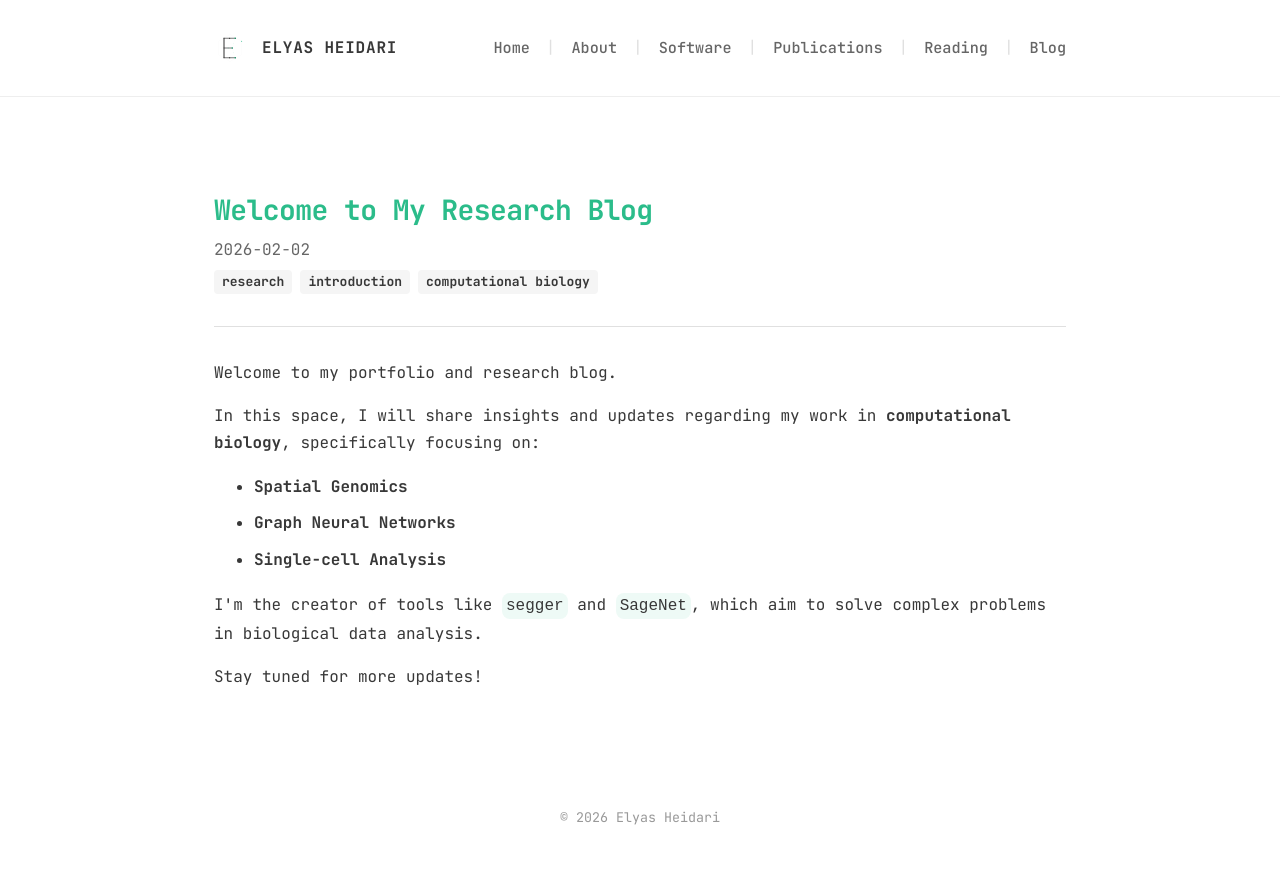
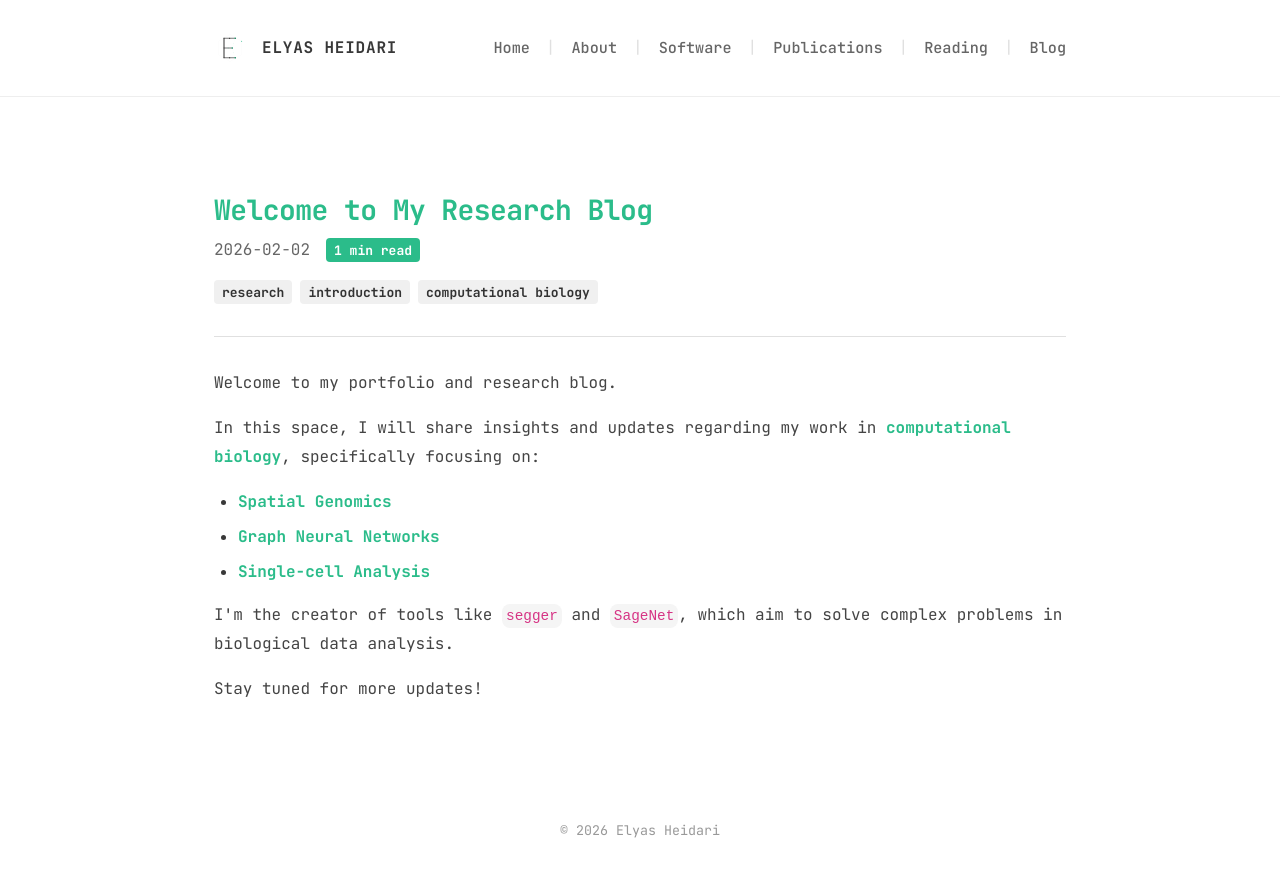
Before and after one commit to EliHei2/elihei2.github.io, a Next.js app: page /blog/welcome in a window 1280 px wide. Shown: the top 874 px of the page. Built offline with nearby package versions, Linux system fonts and the light colour scheme.

Commit message:
Blog: Added reading time and enhanced styling with colors

```diff
--- a/package.json
+++ b/package.json
@@ -17,7 +17,8 @@
     "next": "16.1.6",
     "react": "19.2.3",
     "react-dom": "19.2.3",
-    "react-markdown": "^10.1.0"
+    "react-markdown": "^10.1.0",
+    "rehype-raw": "^7.0.0"
   },
   "devDependencies": {
     "@types/node": "^20",
--- a/src/app/blog/[slug]/page.tsx
+++ b/src/app/blog/[slug]/page.tsx
@@ -6,9 +6,16 @@ import Chip from '@mui/material/Chip';
 import ReactMarkdown from 'react-markdown';
 import { Metadata } from 'next';
 import Divider from '@mui/material/Divider';
+import rehypeRaw from 'rehype-raw';
 
 interface Props {
     params: Promise<{ slug: string }>;
+}
+
+// Calculate reading time (average 200 words per minute)
+function calculateReadingTime(content: string): number {
+    const words = content.trim().split(/\s+/).length;
+    return Math.ceil(words / 200);
 }
 
 export async function generateStaticParams() {
@@ -44,35 +51,61 @@ export default async function BlogPost({ params }: Props) {
         );
     }
 
+    const readingTime = calculateReadingTime(post.content);
+
     return (
         <Container maxWidth="md" sx={{ py: 8 }}>
-            <Typography variant="h2" component="h1" gutterBottom>
+            <Typography variant="h2" component="h1" gutterBottom sx={{ fontWeight: 800 }}>
                 {post.title}
             </Typography>
-            <Typography variant="subtitle1" color="text.secondary" gutterBottom>
-                {post.date}
-            </Typography>
 
-            <Box sx={{ display: 'flex', gap: 1, mb: 4 }}>
+            <Box sx={{ display: 'flex', alignItems: 'center', gap: 2, mb: 2, flexWrap: 'wrap' }}>
+                <Typography variant="subtitle1" color="text.secondary">
+                    {post.date}
+                </Typography>
+                <Chip
+                    label={`${readingTime} min read`}
+                    size="small"
+                    sx={{ bgcolor: '#2BBC8A', color: '#fff', fontWeight: 600 }}
+                />
+            </Box>
+
+            <Box sx={{ display: 'flex', gap: 1, mb: 4, flexWrap: 'wrap' }}>
                 {post.tags?.map((tag) => (
-                    <Chip key={tag} label={tag} size="small" />
+                    <Chip
+                        key={tag}
+                        label={tag}
+                        size="small"
+                        sx={{ bgcolor: '#f0f0f0', fontWeight: 600, color: '#333' }}
+                    />
                 ))}
             </Box>
 
             <Divider sx={{ mb: 4 }} />
 
             <Box sx={{
-                '& h1': { typography: 'h3', mt: 4, mb: 2 },
-                '& h2': { typography: 'h4', mt: 3, mb: 2 },
-                '& h3': { typography: 'h5', mt: 2, mb: 1 },
-                '& p': { typography: 'body1', mb: 2, lineHeight: 1.7 },
-                '& li': { typography: 'body1', mb: 1 },
-                '& code': { bgcolor: 'action.hover', p: 0.5, borderRadius: 1, fontFamily: 'monospace' },
-                '& pre': { bgcolor: '#2d2d2d', color: '#fff', p: 2, borderRadius: 2, overflowX: 'auto', mb: 2 },
+                '& h1': { typography: 'h3', mt: 5, mb: 2, fontWeight: 800, color: '#2BBC8A' },
+                '& h2': { typography: 'h4', mt: 4, mb: 2, fontWeight: 700, color: '#383838', borderBottom: '2px solid #2BBC8A', pb: 1 },
+                '& h3': { typography: 'h5', mt: 3, mb: 1, fontWeight: 700, color: '#555' },
+                '& p': { typography: 'body1', mb: 2, lineHeight: 1.8, color: '#444' },
+                '& li': { typography: 'body1', mb: 1, lineHeight: 1.7 },
+                '& strong': { color: '#2BBC8A', fontWeight: 700 },
+                '& em': { color: '#666', fontStyle: 'italic' },
+                '& code': { bgcolor: '#f5f5f5', color: '#d63384', p: 0.5, borderRadius: 1, fontFamily: 'monospace', fontSize: '0.9em' },
+                '& pre': { bgcolor: '#1a1a1a', color: '#f8f8f2', p: 3, borderRadius: 2, overflowX: 'auto', mb: 3 },
                 '& pre code': { bgcolor: 'transparent', p: 0, color: 'inherit' },
-                '& blockquote': { borderLeft: '4px solid #ccc', pl: 2, fontStyle: 'italic', my: 2 },
+                '& blockquote': { borderLeft: '4px solid #2BBC8A', bgcolor: '#fafafa', pl: 3, pr: 2, py: 2, fontStyle: 'italic', my: 3, borderRadius: '0 8px 8px 0' },
+                '& blockquote p': { mb: 0, color: '#555' },
+                '& a': { color: '#2BBC8A', textDecoration: 'none', fontWeight: 600, '&:hover': { textDecoration: 'underline' } },
+                '& table': { width: '100%', borderCollapse: 'collapse', my: 3 },
+                '& th': { bgcolor: '#2BBC8A', color: '#fff', p: 1.5, textAlign: 'left', fontWeight: 700 },
+                '& td': { p: 1.5, borderBottom: '1px solid #eee' },
+                '& tr:hover td': { bgcolor: '#fafafa' },
+                '& hr': { border: 'none', borderTop: '2px solid #eee', my: 4 },
+                '& ol': { pl: 3 },
+                '& ul': { pl: 3 },
             }}>
-                <ReactMarkdown>{post.content}</ReactMarkdown>
+                <ReactMarkdown rehypePlugins={[rehypeRaw]}>{post.content}</ReactMarkdown>
             </Box>
         </Container>
     );
```
Also changed, not shown: 1 other file (tests, documents, lock files or other folders).
